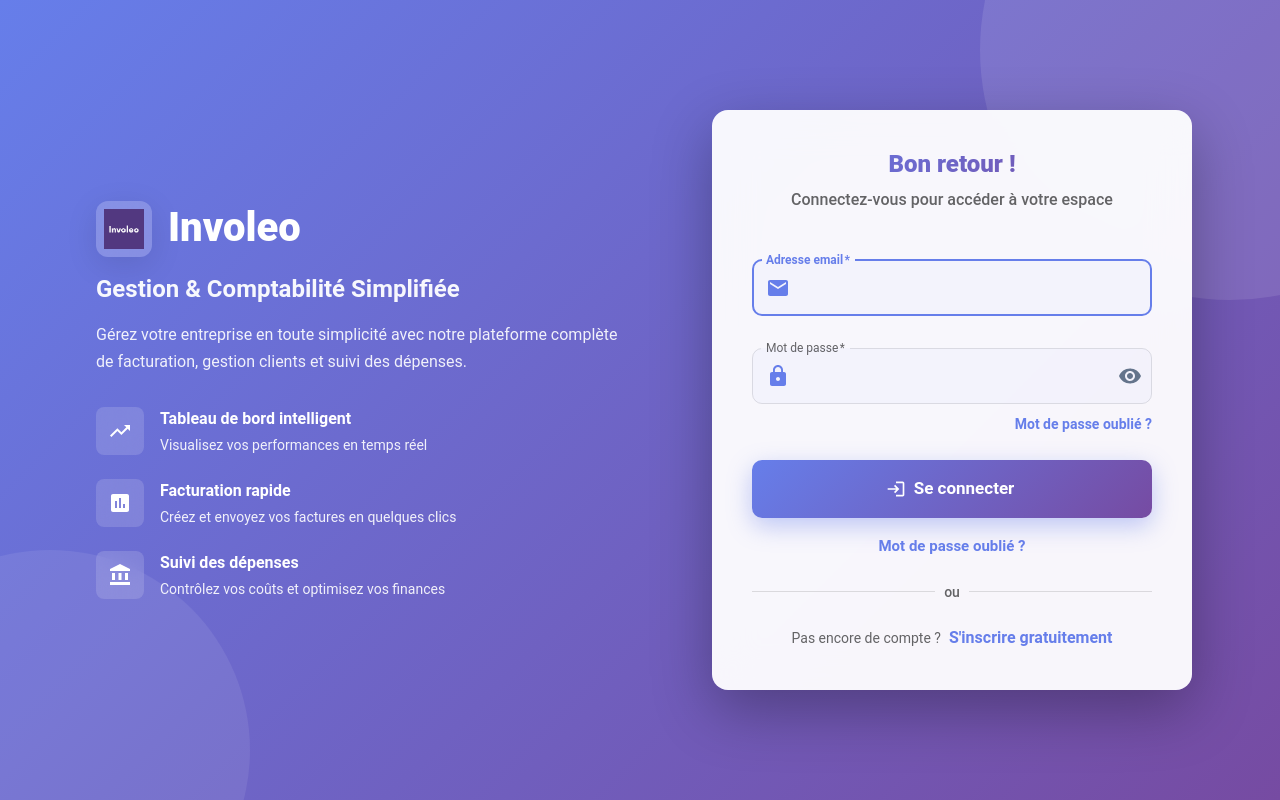
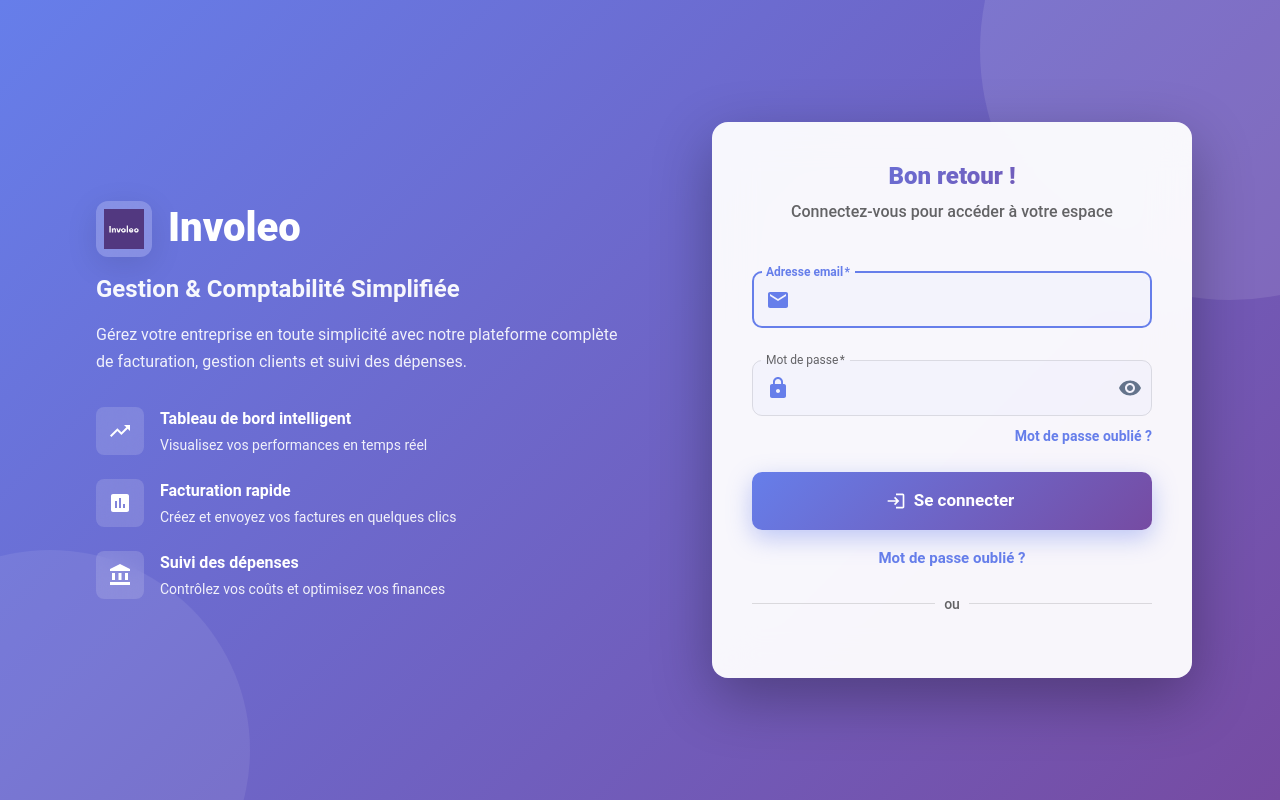
Before and after one commit to IslemKj/7SSABI, a React (Vite) app in the folder frontend/: page /login in a window 1280 px wide. Built offline with nearby package versions, Linux system fonts and the light colour scheme.

Commit message:
remove register link

```diff
--- a/frontend/src/pages/auth/Login.tsx
+++ b/frontend/src/pages/auth/Login.tsx
@@ -477,7 +477,7 @@
                     </Typography>
                   </Divider>
 
-                  <Box sx={{ textAlign: 'center' }}>
+                  {/* <Box sx={{ textAlign: 'center' }}>
                     <Typography variant="body2" color="text.secondary" sx={{ display: 'inline', mr: 1 }}>
                       Pas encore de compte ?
                     </Typography>
@@ -495,7 +495,7 @@
                     >
                       S'inscrire gratuitement
                     </Link>
-                  </Box>
+                  </Box> */}
                 </Box>
               </Paper>
             </Box>
```
